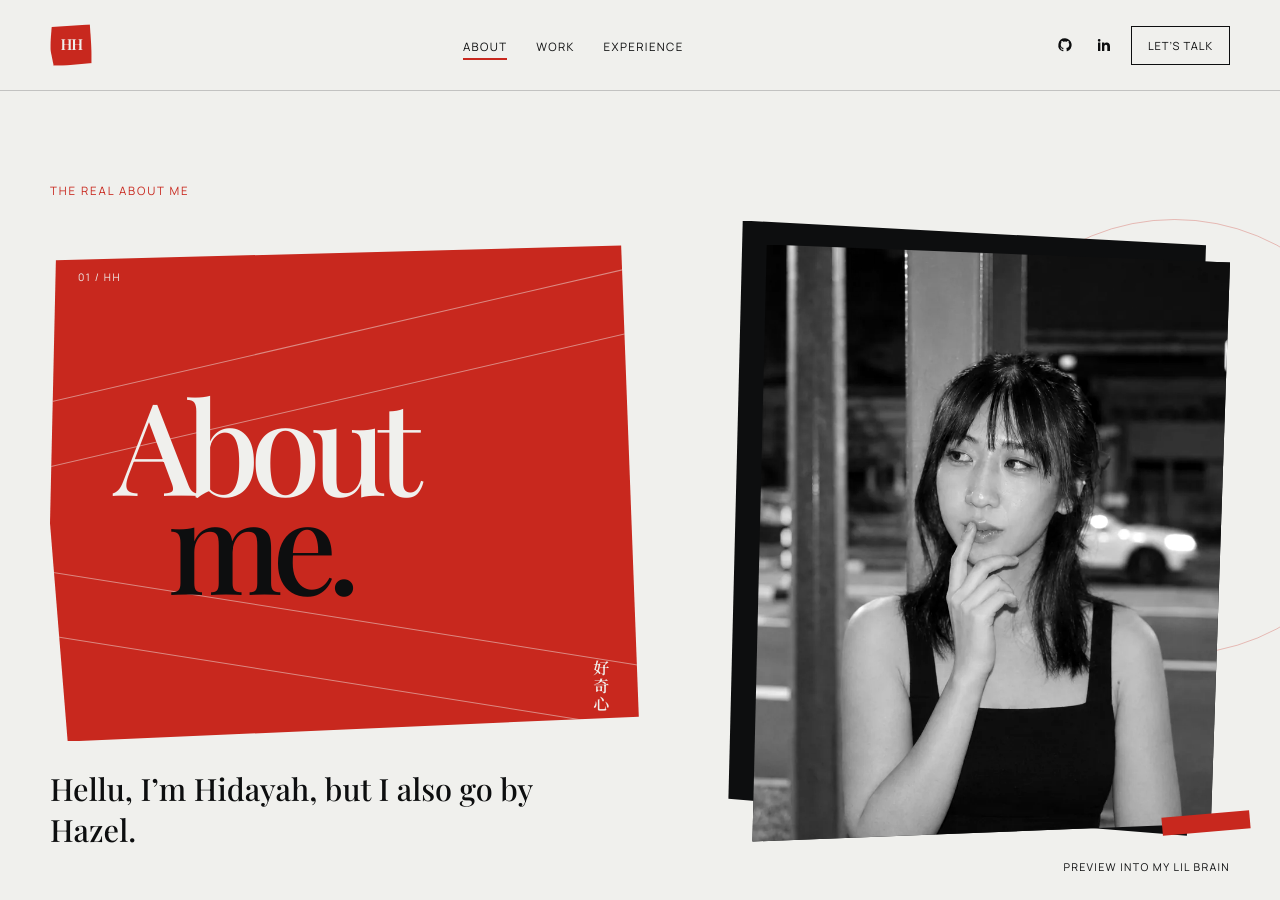
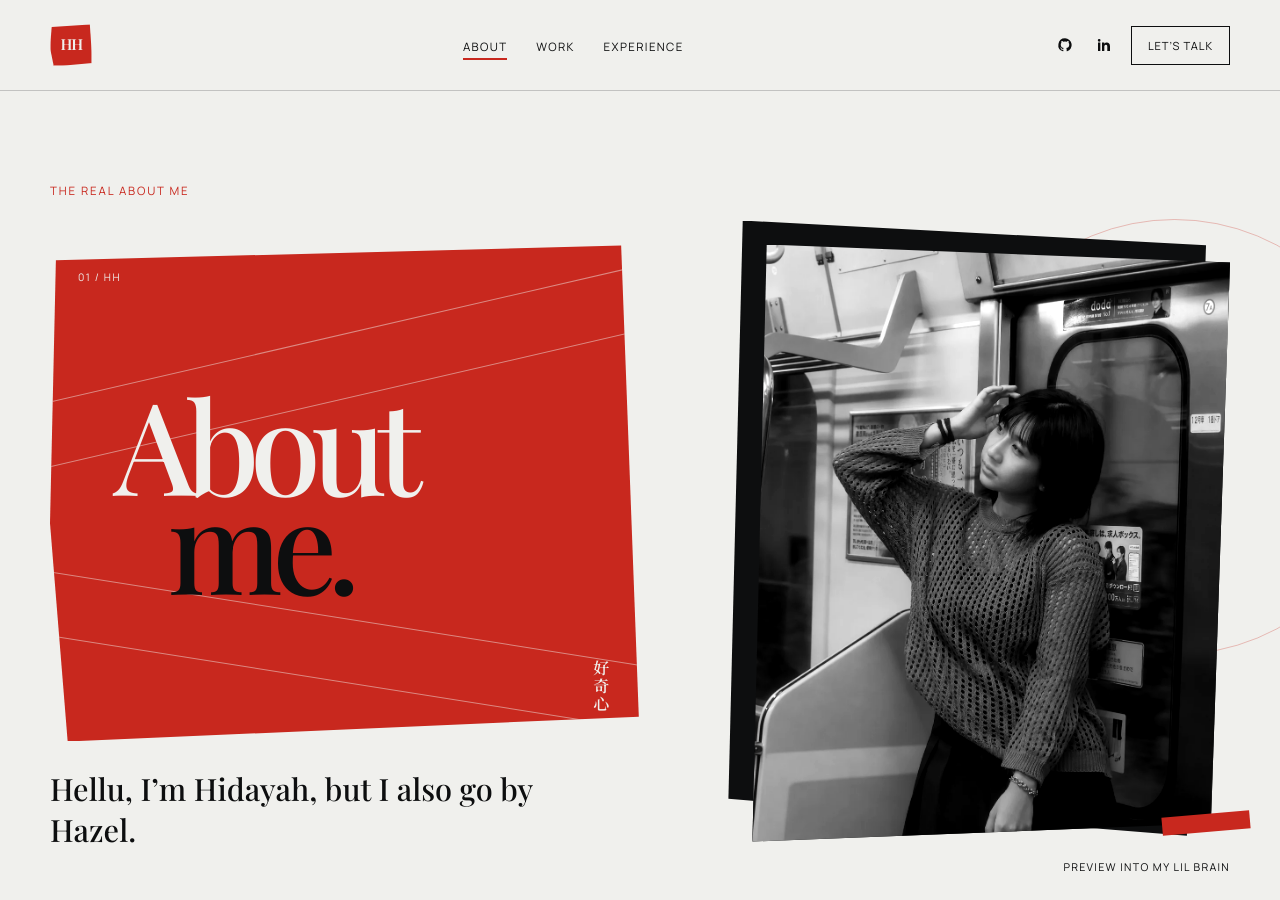
Before and after one commit to hazelhidayah/hazelhidayah.github.io, a Jekyll site: the page built from about.markdown, in a window 1280 px wide and 900 px high. Built offline with Jekyll 4.4.1, drawn with Linux system fonts in a browser that asks for light colours.

Commit message:
Replace about page portrait

```diff
--- a/about.markdown
+++ b/about.markdown
@@ -23,7 +23,7 @@ description: A few things that shaped how I build, design, and think.
 
       <figure class="about-editorial__portrait">
         <div class="about-editorial__portrait-frame">
-          <img src="{{ '/assets/img/profile.webp' | relative_url }}" alt="Me outdoors in Singapore at night" width="1536" height="1024" />
+          <img src="{{ '/assets/img/about-portrait.webp' | relative_url }}" alt="Me posing inside a train carriage" width="1087" height="1447" />
         </div>
         <figcaption>Preview into my lil brain</figcaption>
       </figure>
```
Also changed, not shown: assets/img/about-portrait.webp (added).
